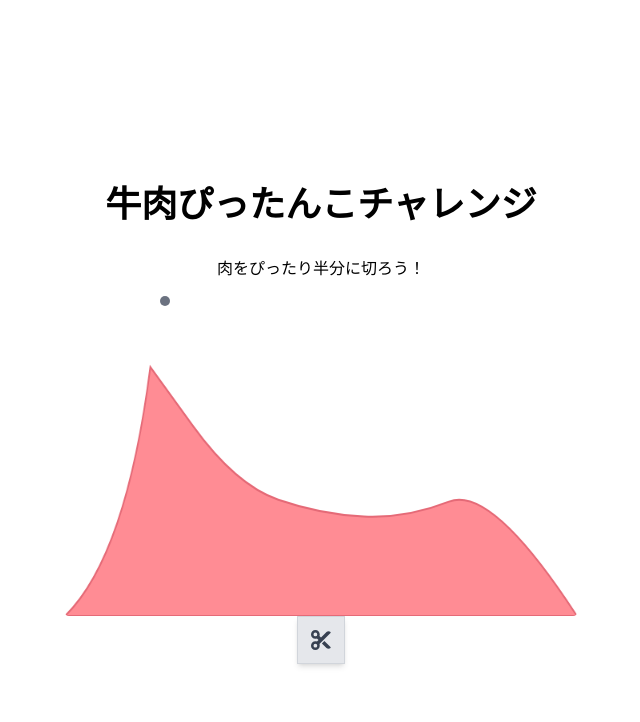
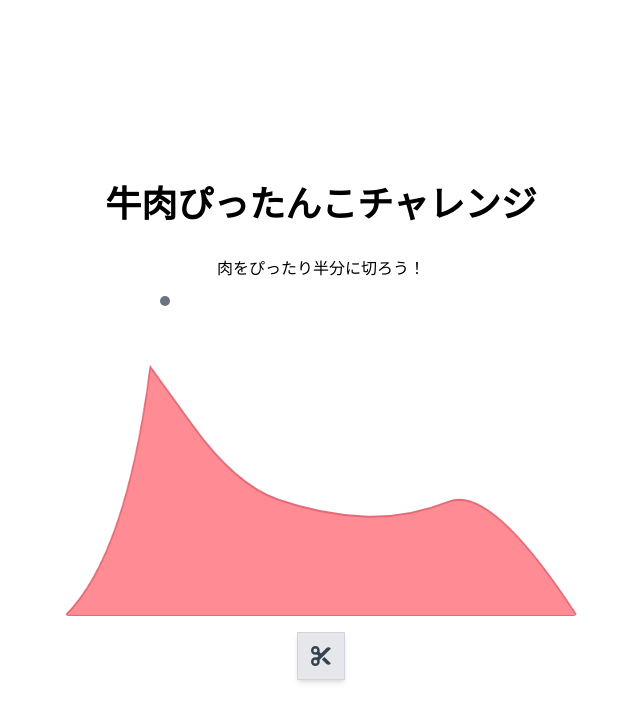
Before and after one commit to hyoshitake/MeetCutGame, a Next.js app: page / in a window 1280 px wide. Both pictures are taken after a click on the button "ゲームスタート". Shown: the top 722 px of the page, without its empty margins (319-959 px from the left). Built offline with nearby package versions, Linux system fonts and the light colour scheme; no server answers.

Commit message:
微修正

```diff
--- a/src/app/page.tsx
+++ b/src/app/page.tsx
@@ -123,12 +123,6 @@ const BeefCanvas = ({ gameState, setGameState }: { gameState: string, setGameSta
 
   // カットアニメーション
   const startCutAnimation = () => {
-    const canvas = canvasRef.current;
-    if (!canvas) return;
-
-    const ctx = canvas.getContext('2d');
-    if (!ctx) return;
-
     let currentY = 0;
     const height = canvas.height;
     const cutSpeed = 8; // 1フレームあたりの移動ピクセル数
@@ -296,7 +290,7 @@ const BeefCanvas = ({ gameState, setGameState }: { gameState: string, setGameSta
       {/* カットボタン */}
       {gameState === 'playing' && !cuttingInProgress && (
         <button
-          className={`w-12 h-12 flex items-center justify-center bg-gray-200 border border-gray-300 shadow-md absolute left-1/2 transform -translate-x-1/2 ${buttonFlash ? 'bg-yellow-300' : ''}`}
+          className={`mt-4 w-12 h-12 flex items-center justify-center bg-gray-200 border border-gray-300 shadow-md absolute left-1/2 transform -translate-x-1/2 ${buttonFlash ? 'bg-yellow-300' : ''}`}
           onClick={handleCut}
           style={{
             transition: 'all 0.1s ease'
```
